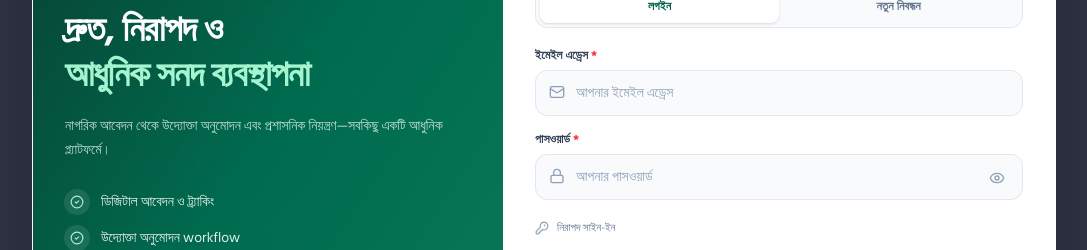
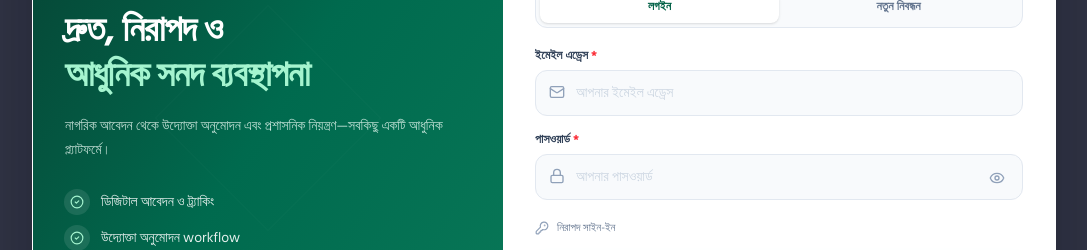
Before and after one commit to justmohi/mysonod, a React (Vite) app: page / in a window 1280 px wide. Shown: the part 282-532 px from the top of the page, without its empty margins (96-1183 px from the left). Built offline with nearby package versions, Linux system fonts and the light colour scheme; no server answers; the database is empty; a web font is replaced by a local one.

Commit message:
fix: make application form input text visible

```diff
--- a/src/index.css
+++ b/src/index.css
@@ -10,6 +10,27 @@
 
 *, ::before, ::after {
   font-family: 'Tiro Bangla', 'SolaimanLipi', 'Kalpurush', 'Hind Siliguri', serif;
+}
+
+/* Ensure typed form values are always readable on the light application form. */
+input:not([type="checkbox"]):not([type="radio"]),
+textarea,
+select {
+  color: #0f172a !important;
+  -webkit-text-fill-color: #0f172a !important;
+  caret-color: #0f172a;
+}
+
+input::placeholder,
+textarea::placeholder {
+  color: #cbd5e1 !important;
+  opacity: 1 !important;
+  -webkit-text-fill-color: #cbd5e1 !important;
+}
+
+select option {
+  color: #0f172a;
+  background: #ffffff;
 }
 
 .font-mono, code, pre {
```
